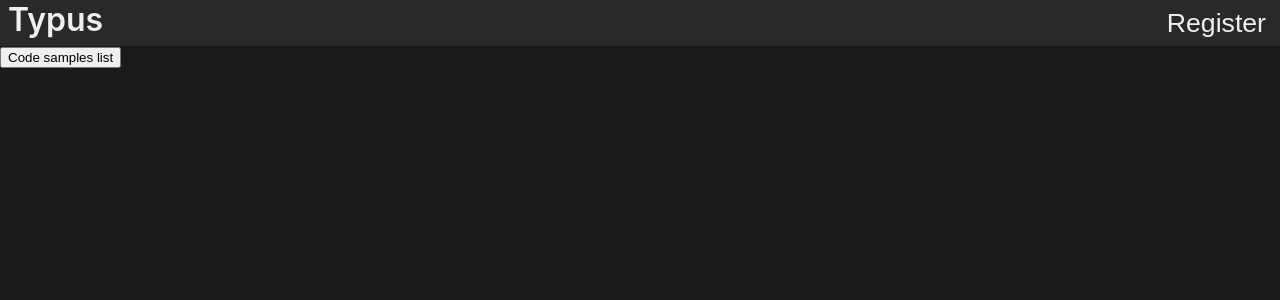
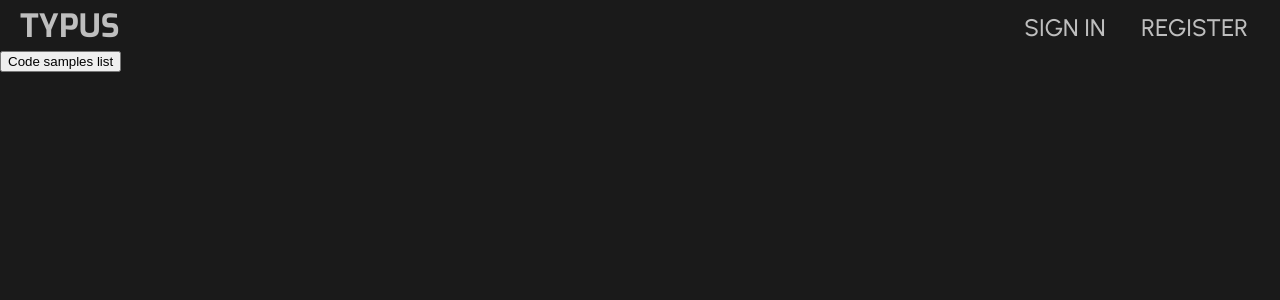
Before and after one commit to Superprior/React-Sass-Golang-project, a React (Create React App) app in the folder typus_frontend/: page / in a window 1280 px wide. Shown: the top 300 px of the page. Built offline with nearby package versions, Linux system fonts and the light colour scheme.

Commit message:
feat: Design default header

```diff
--- a/typus_frontend/src/_global.sass
+++ b/typus_frontend/src/_global.sass
@@ -1,6 +1,12 @@
+
+@import url('https://fonts.googleapis.com/css2?family=Exo:wght@100;200;300;400;500;700&family=Urbanist:wght@100;200;300;400;500&display=swap')
+$font-urbanist: 'Urbanist', sans-serif
+$font-exo: 'Exo', sans-serif
 
 $header-color: #292929
 $sidebars-color: #202020
 $bg-color: #1A1A1A
 $icons-color: #B9B9B9
-$text-color: #EFEFEF
+$text-color: #bebebe
+$header-button-hover-color: rgba(50, 50, 50, 0.75)
+$invisible: rgba(0, 0, 0, 0)
--- a/typus_frontend/src/components/Header.tsx
+++ b/typus_frontend/src/components/Header.tsx
@@ -12,14 +12,24 @@ function Header(): JSX.Element {
                     Typus
                 </h1>
             </a>
-            <button
-                onClick={() => window.location.replace(`${process.env.REACT_APP_PROTOCOL}://${process.env.REACT_APP_HOSTNAME}:3000/register/`)}
-                className='register-button'
-            >
-                <h1 className='register-button-text'>
-                    Register
-                </h1>
-            </button>
+            <div className='header-buttons'>
+                <button
+                onClick={() => {}}
+                    className='header-button'
+                >
+                    <h1 className='header-button-text'>
+                        sign in
+                    </h1>
+                </button>
+                <button
+                onClick={() => {}}
+                    className='header-button'
+                >
+                    <h1 className='header-button-text'>
+                        register
+                    </h1>
+                </button>
+            </div>
         </div>
     );
 }
--- a/typus_frontend/src/components/styles/header.sass
+++ b/typus_frontend/src/components/styles/header.sass
@@ -1,34 +1,51 @@
 @import "../../global"
+
+// Wrappers
 
 .header-wrapper
     box-sizing: border-box
     display: flex
     justify-content: space-between
-    background-color: $header-color
-    height: 46px
-    padding: 8px
+    height: 50px
+    padding: 10px 20px
+
+// Logo
 
 .logo-button
     margin: 0
     text-decoration: none
     display: block
-    width: fit-content
 
 .logo-text
     color: $text-color
     margin: 0
     border: 0
     font-weight: 600
-    line-height: 24px
+    font-family: $font-exo
+    text-transform: uppercase
+    font-size: 32px
+    line-height: 32px
 
-.register-button
+// Buttons
+
+.header-button
+    height: 30px
+    padding: 3px 12px
+    margin-left: 12px
+    border: 0
+    background-color: $invisible
+    cursor: pointer
+    transition-duration: .25s
+
+.header-button:hover
+    background-color: $header-button-hover-color
+    box-shadow: 0px 5px 10px 2px $header-button-hover-color
+    border-radius: 999rem
+
+.header-button-text
     margin: 0
-    border: 0
-    background-color: rgba(0, 0, 0, 0)
-    cursor: pointer
-
-.register-button-text
-    margin: 0
+    font-family: $font-urbanist
+    text-transform: uppercase
     color: $text-color
-    line-height: 24px
     font-weight: 500
+    font-size: 24px
```
